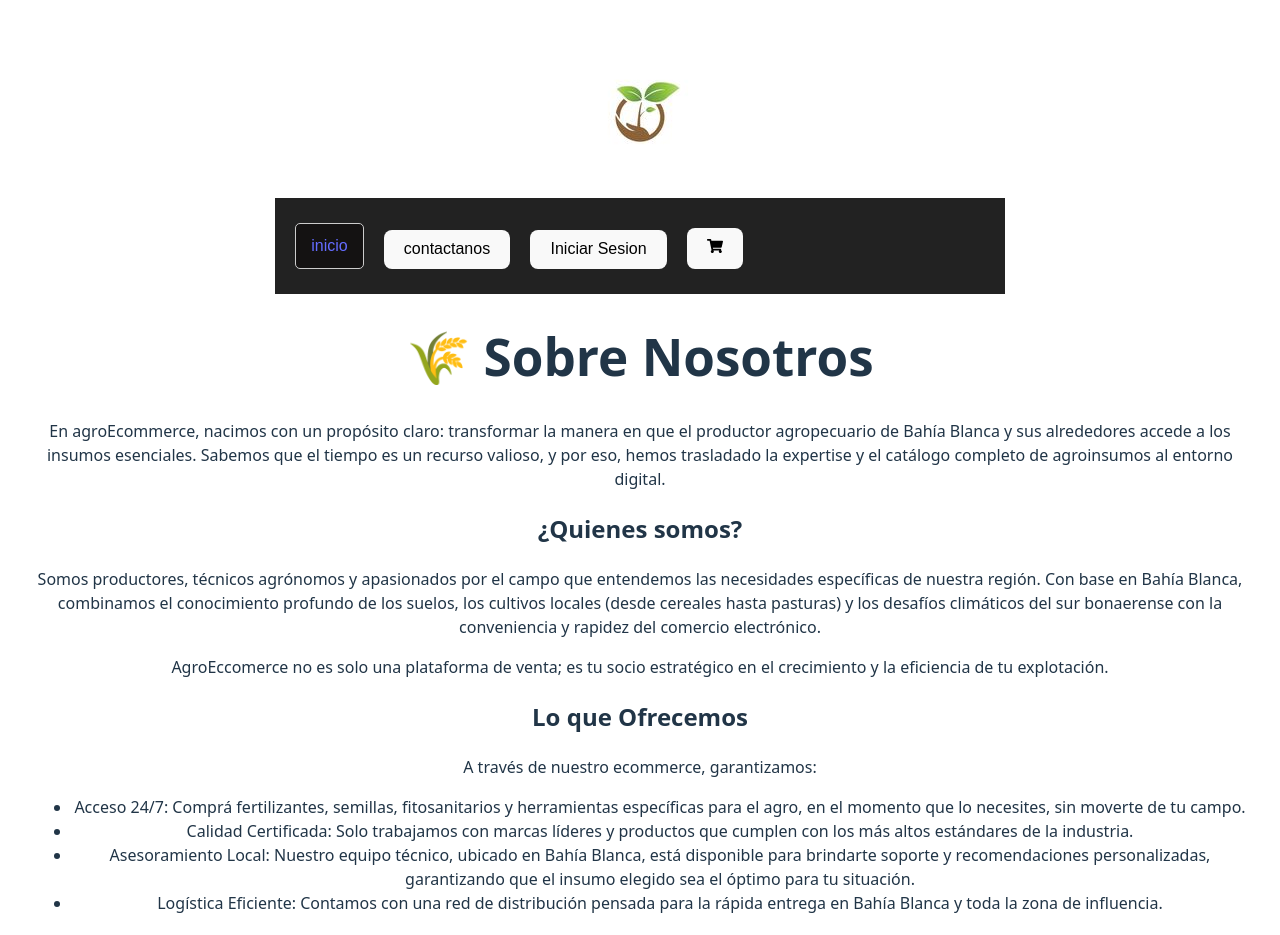
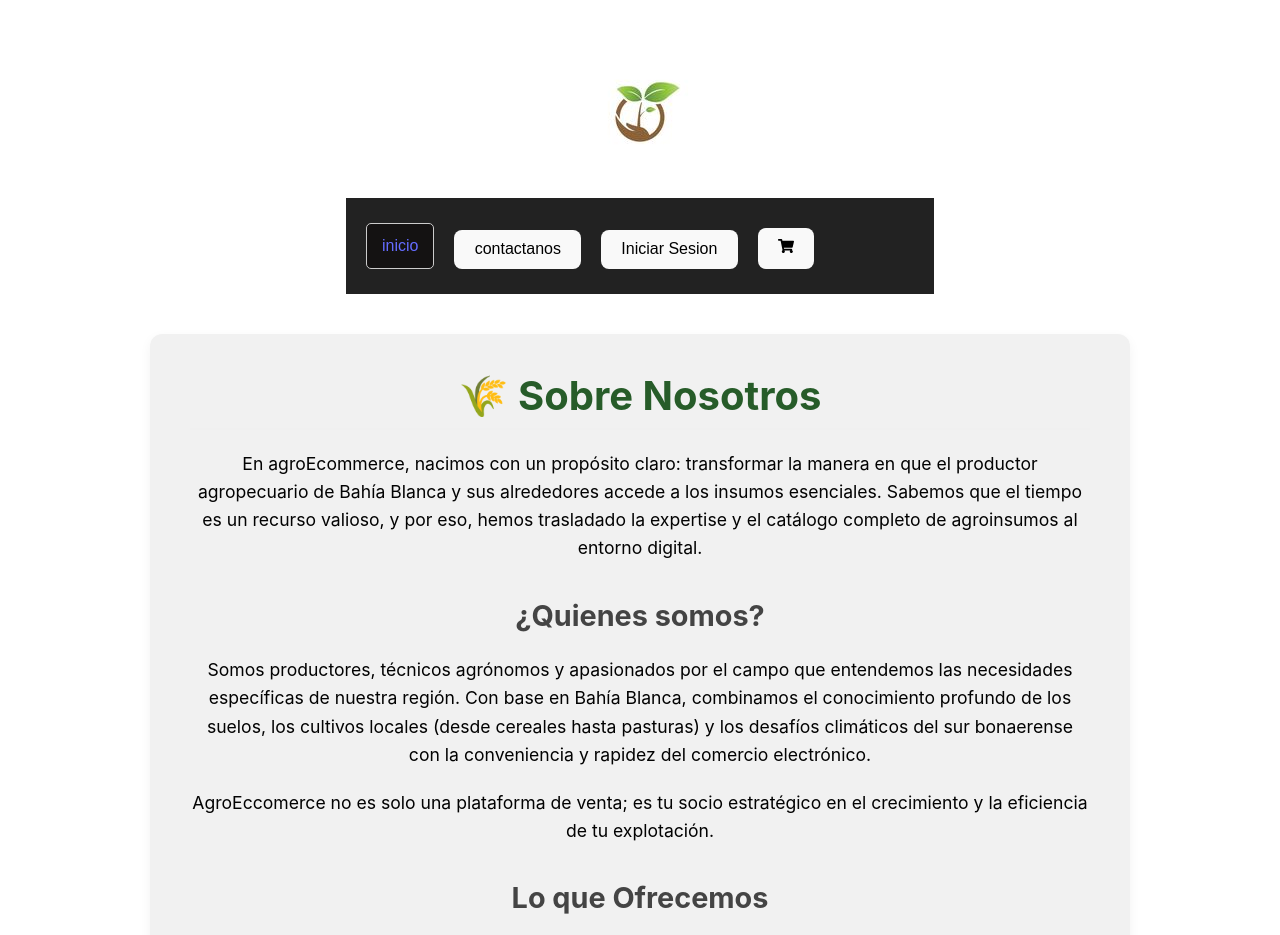
Before and after one commit to brunofernandez87/Eccomerce-Frontend, a React (Vite) app: page /aboutUs in a window 1280 px wide. Shown: the top 935 px of the page. Built offline with nearby package versions, Linux system fonts and the light colour scheme.

Commit message:
css aboutUs

```diff
--- a/src/components/aboutUs.tsx
+++ b/src/components/aboutUs.tsx
@@ -1,6 +1,7 @@
+import "../styles/aboutUs.css";
 export default function AboutUS() {
   return (
-    <div>
+    <div className="Card-aboutUs">
       <h1>🌾 Sobre Nosotros</h1>
       <p>
         En agroEcommerce, nacimos con un propósito claro: transformar la manera
--- /dev/null
+++ b/src/styles/aboutUs.css
@@ -0,0 +1,55 @@
+.Card-aboutUs {
+  max-width: 900px;
+  background-color: #f0f0f0e5;
+  border-radius: 12px;
+  box-shadow: 0 4px 12px rgba(0, 0, 0, 0.05);
+  margin: 40px auto;
+  padding: 40px;
+  font-family: -apple-system, BlinkMacSystemFont, "Segoe UI", Roboto, Helvetica,
+    Arial, sans-serif;
+  color: #020202;
+  line-height: 1.6;
+}
+
+.Card-aboutUs h1 {
+  font-size: 2.5rem;
+  color: #275c29;
+  margin-top: 0;
+  margin-bottom: 20px;
+  border-bottom: 2px solid #f0f0f0;
+  padding-bottom: 10px;
+}
+
+.Card-aboutUs h2 {
+  font-size: 1.8rem;
+  color: #444444;
+  margin-top: 30px;
+  margin-bottom: 15px;
+}
+
+.Card-aboutUs p {
+  font-size: 1.1rem;
+  margin-bottom: 20px;
+}
+
+.Card-aboutUs ul {
+  list-style-type: none;
+  padding-left: 0;
+}
+
+.Card-aboutUs li {
+  font-size: 1.05rem;
+  position: relative;
+  padding-left: 35px;
+  margin-bottom: 15px;
+}
+
+.Card-aboutUs li::before {
+  content: "✓";
+  position: absolute;
+  left: 0;
+  top: 0;
+  color: #275c29;
+  font-weight: bold;
+  font-size: 1.2rem;
+}
```
